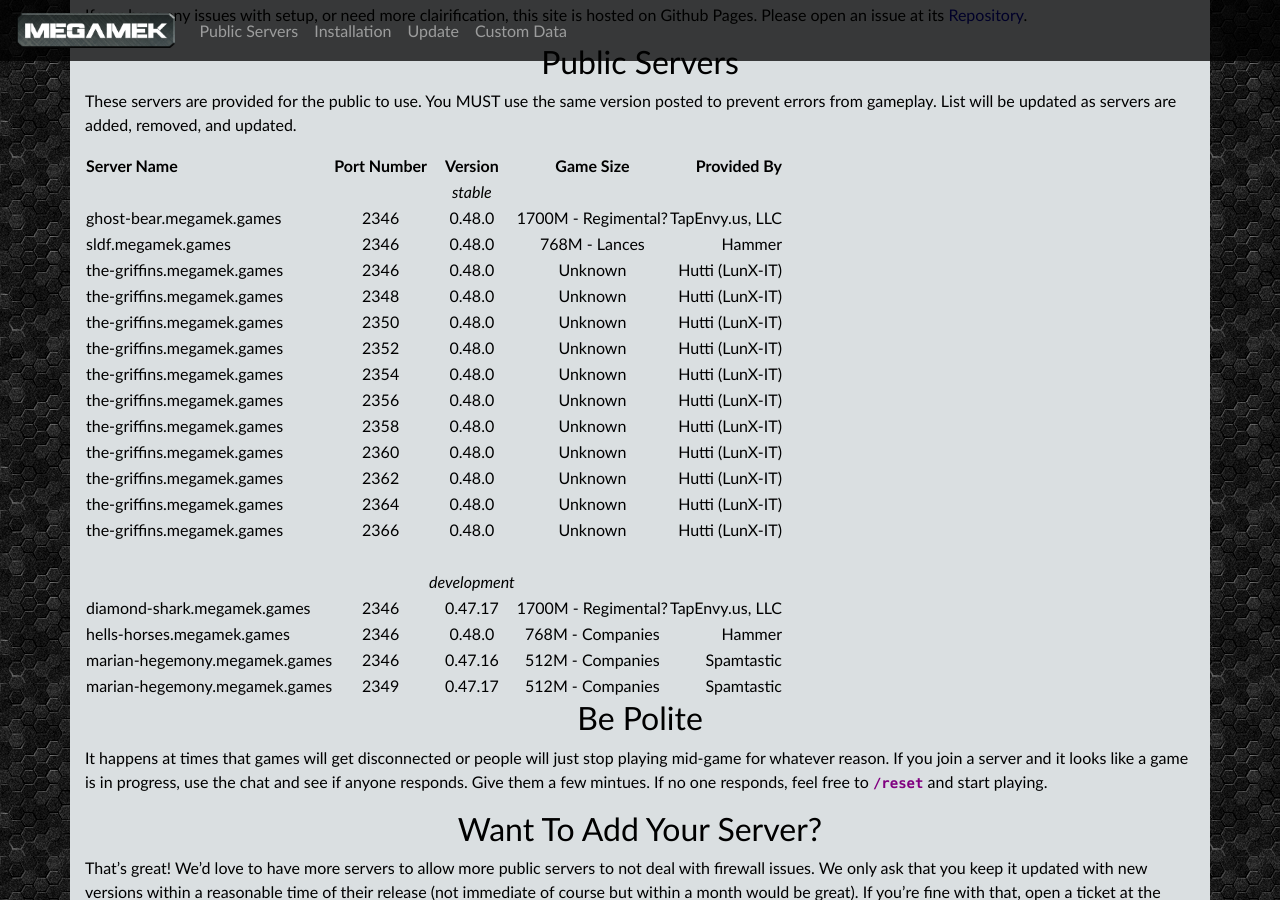
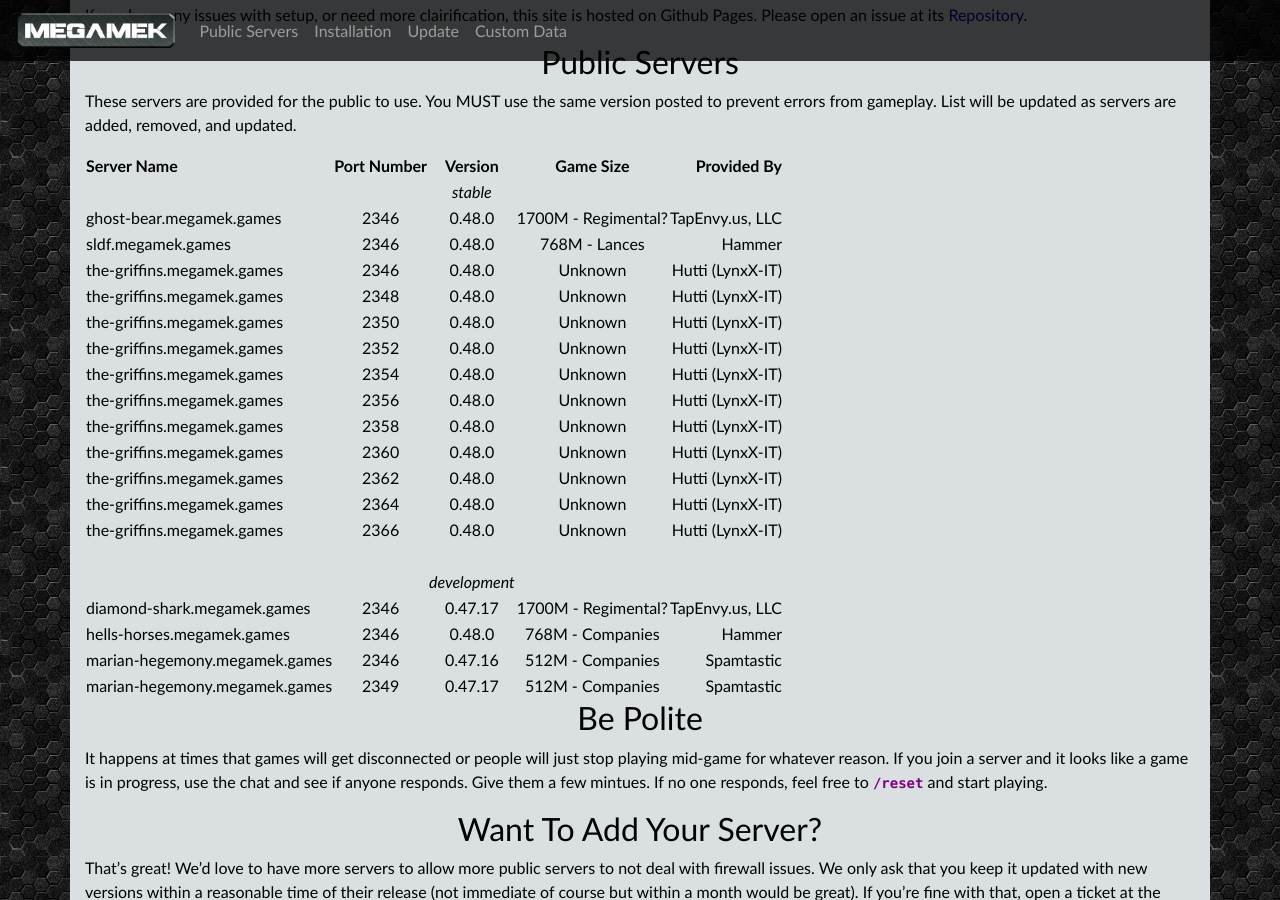
Before and after one commit to rjhancock/megamek-games, a Jekyll site: the page built from index.md, in a window 1280 px wide and 900 px high, scrolled down 528 px. Built offline with Jekyll 4.4.1, drawn with Linux system fonts in a browser that asks for light colours; our own code applies the rules of GitHub Pages for plain Markdown files.

Commit message:
Corrected names.

```diff
--- a/index.md
+++ b/index.md
@@ -20,17 +20,17 @@
 |||*stable*||
 |ghost-bear.megamek.games|2346|0.48.0|1700M - Regimental?|TapEnvy.us, LLC|
 |sldf.megamek.games|2346|0.48.0|768M - Lances|Hammer|
-|the-griffins.megamek.games|2346|0.48.0|Unknown|Hutti (LunX-IT)|
-|the-griffins.megamek.games|2348|0.48.0|Unknown|Hutti (LunX-IT)|
-|the-griffins.megamek.games|2350|0.48.0|Unknown|Hutti (LunX-IT)|
-|the-griffins.megamek.games|2352|0.48.0|Unknown|Hutti (LunX-IT)|
-|the-griffins.megamek.games|2354|0.48.0|Unknown|Hutti (LunX-IT)|
-|the-griffins.megamek.games|2356|0.48.0|Unknown|Hutti (LunX-IT)|
-|the-griffins.megamek.games|2358|0.48.0|Unknown|Hutti (LunX-IT)|
-|the-griffins.megamek.games|2360|0.48.0|Unknown|Hutti (LunX-IT)|
-|the-griffins.megamek.games|2362|0.48.0|Unknown|Hutti (LunX-IT)|
-|the-griffins.megamek.games|2364|0.48.0|Unknown|Hutti (LunX-IT)|
-|the-griffins.megamek.games|2366|0.48.0|Unknown|Hutti (LunX-IT)|
+|the-griffins.megamek.games|2346|0.48.0|Unknown|Hutti (LynxX-IT)|
+|the-griffins.megamek.games|2348|0.48.0|Unknown|Hutti (LynxX-IT)|
+|the-griffins.megamek.games|2350|0.48.0|Unknown|Hutti (LynxX-IT)|
+|the-griffins.megamek.games|2352|0.48.0|Unknown|Hutti (LynxX-IT)|
+|the-griffins.megamek.games|2354|0.48.0|Unknown|Hutti (LynxX-IT)|
+|the-griffins.megamek.games|2356|0.48.0|Unknown|Hutti (LynxX-IT)|
+|the-griffins.megamek.games|2358|0.48.0|Unknown|Hutti (LynxX-IT)|
+|the-griffins.megamek.games|2360|0.48.0|Unknown|Hutti (LynxX-IT)|
+|the-griffins.megamek.games|2362|0.48.0|Unknown|Hutti (LynxX-IT)|
+|the-griffins.megamek.games|2364|0.48.0|Unknown|Hutti (LynxX-IT)|
+|the-griffins.megamek.games|2366|0.48.0|Unknown|Hutti (LynxX-IT)|
 ||||||
 |||*development*||
 |diamond-shark.megamek.games|2346|0.47.17|1700M - Regimental?|TapEnvy.us, LLC|
```
